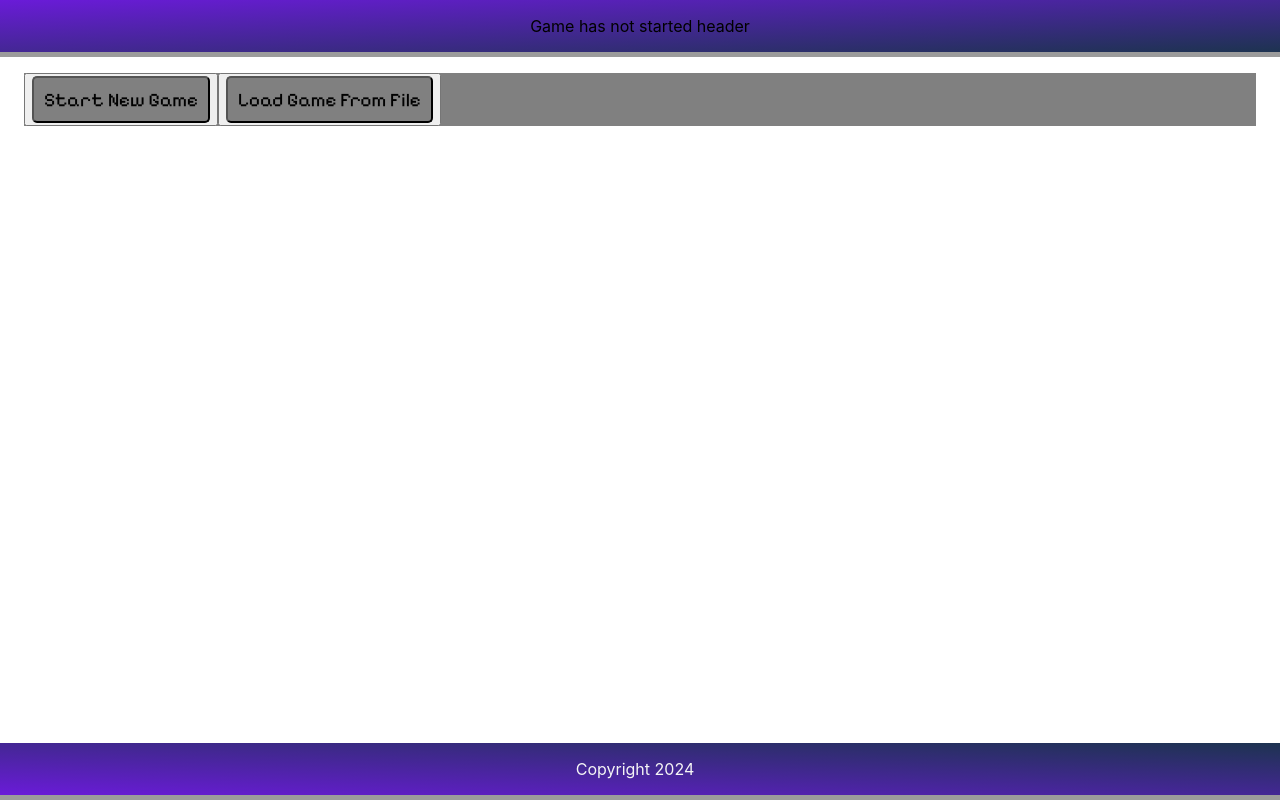
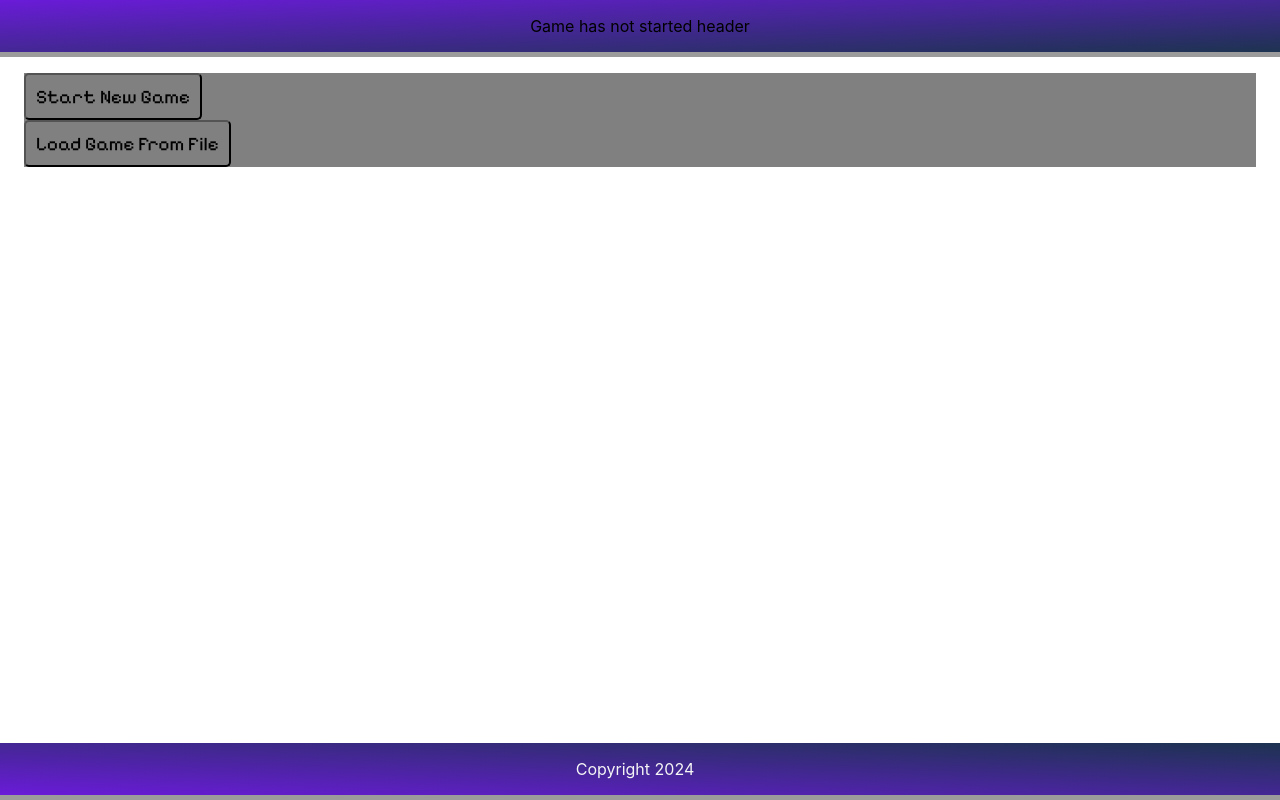
Before and after one commit to sdiener17/starlight-hotel, a React (Create React App) app: page / in a window 1280 px wide. Built offline with nearby package versions, Linux system fonts and the light colour scheme.

Commit message:
More pretty styling- New Game page looking better

```diff
--- a/src/components/Gamepage/FormattedTypeAnimation.js
+++ b/src/components/Gamepage/FormattedTypeAnimation.js
@@ -30,4 +30,6 @@ export default function FormattedTypeAnimation({
 
 const PageWrapper = styled.div`
   font-family: "fira sans";
+  height: 60%;
+  width: 60%;
 `;
--- a/src/components/Gamepage/NewGame.js
+++ b/src/components/Gamepage/NewGame.js
@@ -75,12 +75,12 @@ export default function NewGame({ setCurrentLocation }) {
 }
 
 const PageWrapper = styled.div`
-  position: -webkit-sticky;
   position: sticky;
   top: 0;
   padding: 1rem 1.5rem;
   display: flex;
   flex-direction: column;
+  margin-bottom: var(--marginBottom);
   .npcText {
     padding: 10px;
     display: flex;
--- a/src/components/Gamepage/WhatNext.js
+++ b/src/components/Gamepage/WhatNext.js
@@ -28,9 +28,11 @@ export default function WhatNext({ options, handleOptionSelect }) {
   };
   return (
     <PageWrapper>
-      <h2>What's Next?</h2>
+      <h2 className="head">What's Next?</h2>
+      <div className="optionsWrapper">
         {options.map((option, idx) => {
           return (
+            <div className="buttonWrapper">
               <StyledGameButton
                 key={idx}
                 buttonContent={option.text}
@@ -38,8 +40,10 @@ export default function WhatNext({ options, handleOptionSelect }) {
                 handleButtonClick={(e) => generalHandler(e)}
                 buttonId={option.id}
               />
+            </div>
           );
         })}
+      </div>
     </PageWrapper>
   );
 }
@@ -49,4 +53,16 @@ const PageWrapper = styled.div`
   position: sticky;
   top: 0;
   padding: 1rem 1.5rem;
+  .head {
+    font-family: "Oxygen";
+  }
+  .optionsWrapper {
+    display: flex;
+    flex-direction: column;
+    justify-content: space-between;
+    align-items: flex-start;
+  }
+  .buttonWrapper {
+    margin: 10px;
+  }
 `;
--- a/src/components/StyledGameButton.js
+++ b/src/components/StyledGameButton.js
@@ -31,7 +31,7 @@ export default function StyledGameButton({
   );
 }
 
-const PageWrapper = styled.button`
+const PageWrapper = styled.div`
   .gameButton {
     /* position: -webkit-sticky; */
     /* position: sticky; */
```
Lines whose indentation alone changed are shown as unchanged.
